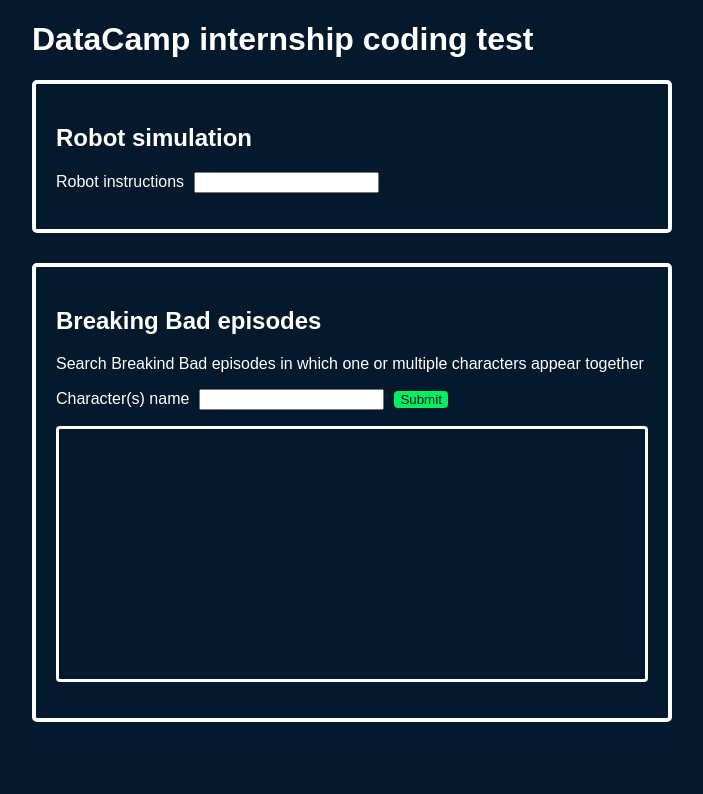
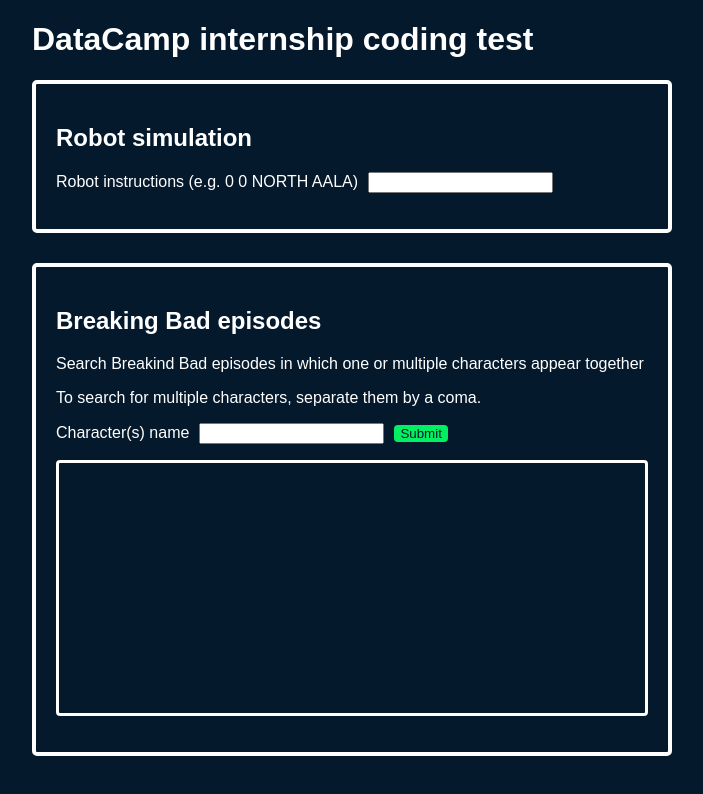
Before and after one commit to NathanDjianMartin/datacamp-react-assessment, a React (Create React App) app: page / in a window 1280 px wide. Shown: the top 794 px of the page, without its empty margins (288-991 px from the left). Built offline with nearby package versions, Linux system fonts and the light colour scheme.

Commit message:
Clarify UI instructions.

```diff
--- a/src/breakingbad/BreakingBadComponent.js
+++ b/src/breakingbad/BreakingBadComponent.js
@@ -58,6 +58,7 @@
             <div id='breakingbad' className='component'>
                 <h2>Breaking Bad episodes</h2>
                 <p>Search Breakind Bad episodes in which one or multiple characters appear together</p>
+                <p>To search for multiple characters, separate them by a coma.</p>
                 <form onSubmit={this.handleSubmit}>
                     <label>
                         Character(s) name
--- a/src/robot/RobotComponent.js
+++ b/src/robot/RobotComponent.js
@@ -21,7 +21,7 @@
         <h2>Robot simulation</h2>
         <form onSubmit={this.handleSubmit}>
           <label>
-            Robot instructions
+            Robot instructions (e.g. 0 0 NORTH AALA)
             <input type='text' className='textfield' name='characters' onChange={this.handleChange} />
           </label>
         </form>
```
